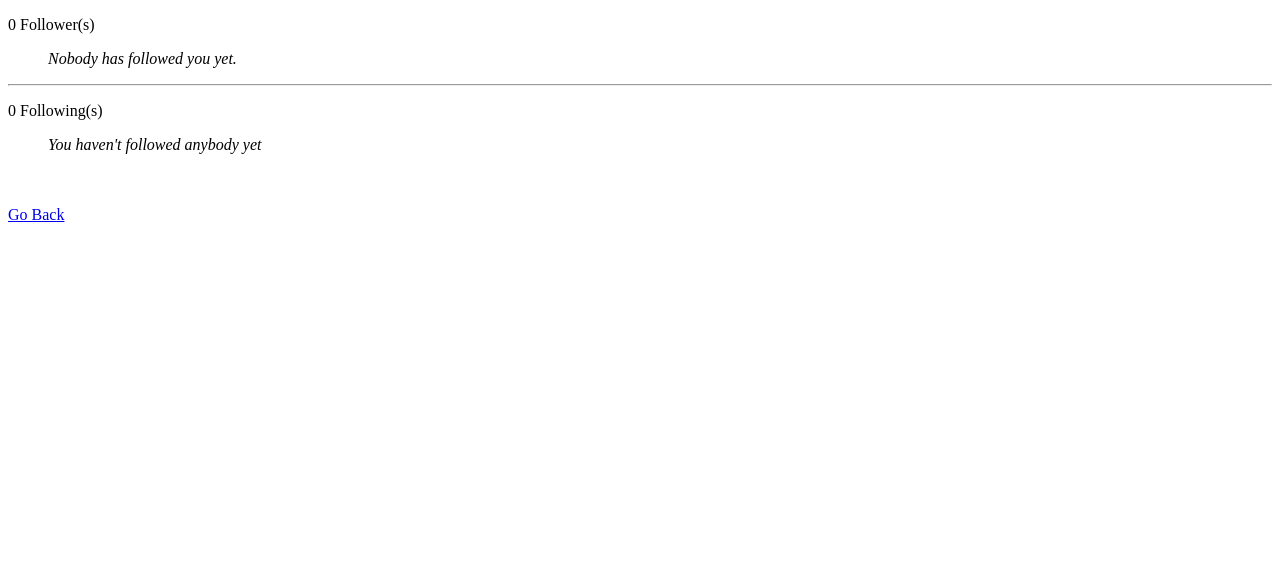
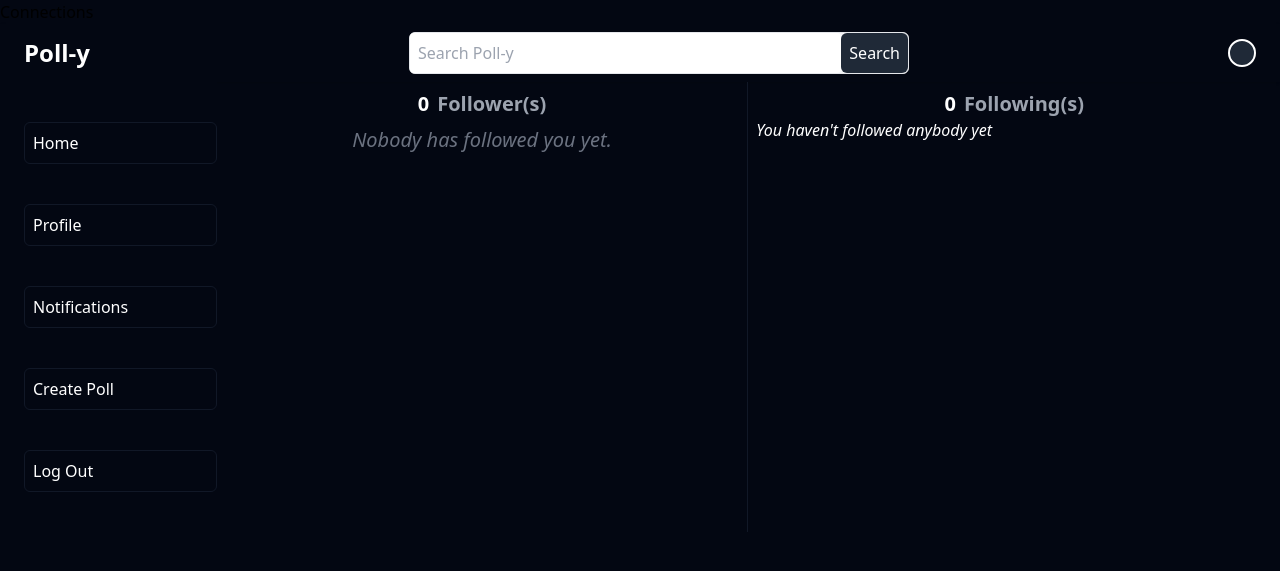
Before and after one commit to olaniyigeorge/Poll-y, a Django app: page /connections in a window 1280 px wide. Shown: the top 571 px of the page. Run offline with Django 3.2, Linux system fonts and the light colour scheme; the visitor is signed in with stand-in values (Sample User, id 1); data comes from the database, SQL or seed files in the repository; style sheets or scripts are compiled from the project's sources.

Commit message:
Extend base page

```diff
--- a/poll/templates/poll/connections.html
+++ b/poll/templates/poll/connections.html
@@ -1,18 +1,17 @@
-<!DOCTYPE html>
-<html>
-
-    <head>
-        <title>
-            Your Connections
-        </title>
-    </head>
+{% extends "poll/base.html" %}
 
 
-    <body>
+{% block title %}
+    Connections
+{% endblock %}
 
-        <div class="connections list">
-                <p>  {{ followers|length }}
-                    Follower(s)
+{% block body %}
+
+<div class="w-full flex justify-around text-white">
+    <div id="connections list" class="w-1/2 border-r border-gray-900 text-white">
+        <p class="w-full flex justify-center text-xl font-bold mx-auto p-2">
+             {{ followers|length }}
+            <span class="ml-2 text-gray-400">Follower(s)</span>
         </p>
 
         <ul>
@@ -20,11 +19,10 @@
 
                 <div class="follower_user">
                     <li> <a href="{% url 'users:profile' follower.user.username %}"> {{ follower.user.username.capitalize }} </a> </li>
-
                 </div>
 
                 {% empty %}
-                            <i> Nobody has followed you yet.</i>
+                    <span class="w-full italic text-gray-500 flex justify-center text-xl mx-auto "> Nobody has followed you yet.</span>
 
 
             {% endfor %}
@@ -33,18 +31,19 @@
 
     <hr>
 
-            <div class="connections list">
-                <p>  {{ followings|length }}
-                    Following(s)
+    <div class="w-1/2 connections list p-2">
+        <p class="w-full flex justify-center text-xl font-bold mx-auto ">
+            {{ followings|length }}
+            <span class="ml-2 text-gray-400">Following(s) </span>
         </p>
 
         <ul>
             {% for following in followings %}
 
-                        <div class="following_user">
-                            <li> <a href="{% url 'users:profile' following.user.username %}"> {{ following.user.username.capitalize }} </a> </li>
-                            <a href="{% url 'users:connect' following.user.pk %}"> Unfollow </a>
-                        </div>
+                <li class="list-disc following_user flex justify-between">
+                    <span> <a href="{% url 'users:profile' following.user.username %}"> {{ following.user.username.capitalize }} </a> </span>
+                    <a class="text-sm text-red-500" href="{% url 'users:connect' following.user.pk %}"> Unfollow </a>
+                </li>
 
                 {% empty %}
                         <i> You haven't followed anybody yet </i>
@@ -52,13 +51,6 @@
             {% endfor %}
         </ul>
     </div>
+</div>
 
-        <br>
-        <br>
-
-        <a href="{% url 'users:profile' request.user.username %}"> Go Back </a>
-
-    </body>
-
-
-</html>
+{% endblock %}
```
Lines whose indentation alone changed are shown as unchanged.
